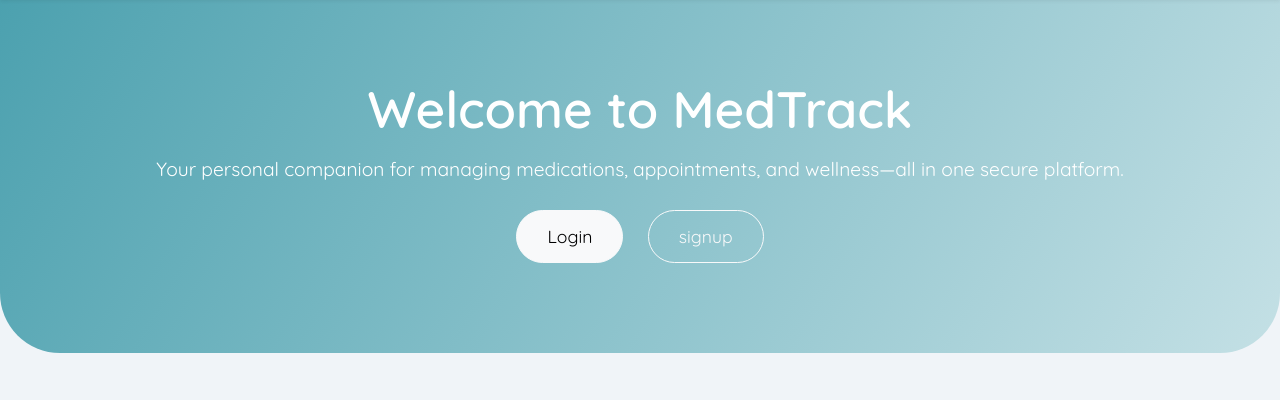
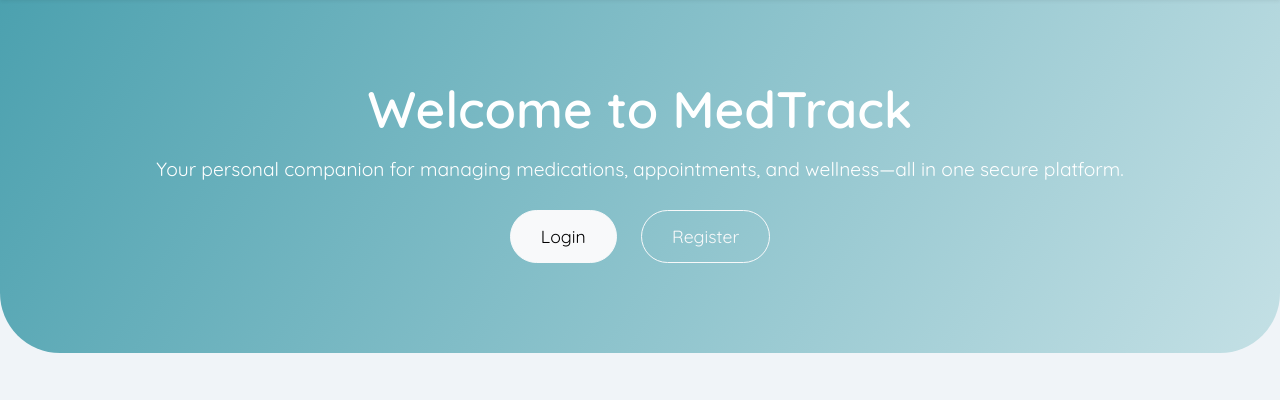
Before and after one commit to Pnvsai888/MedTrack, a Flask app: page / in a window 1280 px wide. Shown: the part 79-479 px from the top of the page. Run offline with Flask 3, Linux system fonts and the light colour scheme.

Commit message:
Update home.html

```diff
--- a/templates/home.html
+++ b/templates/home.html
@@ -23,7 +23,6 @@
             color: #333;
         }
 
-        /* Navbar */
         .navbar {
             background-color: white;
             box-shadow: 0 4px 10px rgba(0, 0, 0, 0.05);
@@ -105,9 +104,9 @@
 
 <body>
 
-    <!-- Top Navigation with Stethoscope Emoji -->
+    <!-- Top Navigation -->
     <nav class="navbar navbar-light shadow-sm px-4 py-3">
-        <a class="navbar-brand d-flex align-items-center" href="#">
+        <a class="navbar-brand d-flex align-items-center" href="/">
             <span class="fs-4 me-2">🩺</span>
             <strong>MedTrack</strong>
             <span class="badge bg-primary ms-3">Healthcare</span>
@@ -122,15 +121,14 @@
         </p>
         <div data-aos="fade-up" data-aos-delay="400">
             <a href="{{ url_for('login') }}" class="btn btn-light btn-custom">Login</a>
-            <a href="{{ url_for('signup') }}" class="btn btn-outline-light btn-custom">signup</a>
+            <a href="{{ url_for('register') }}" class="btn btn-outline-light btn-custom">Register</a>
         </div>
     </section>
 
-    <!-- Features Section -->
+    <!-- Features -->
     <div class="container features text-center">
         <h2 class="mb-5" data-aos="fade-up">Why MedTrack?</h2>
         <div class="row g-4">
-            <!-- Feature 1: Font Awesome icon -->
             <div class="col-md-4" data-aos="zoom-in" data-aos-delay="100">
                 <div class="feature-box">
                     <div class="feature-icon"><i class="fas fa-user-md"></i></div>
@@ -138,8 +136,6 @@
                     <p>Search and connect with verified healthcare professionals across specialties for better care.</p>
                 </div>
             </div>
-
-            <!-- Feature 2 -->
             <div class="col-md-4" data-aos="zoom-in" data-aos-delay="200">
                 <div class="feature-box">
                     <div class="feature-icon">⏰</div>
@@ -147,20 +143,17 @@
                     <p>Never miss a dose! Get personalized reminders and manage your prescriptions efficiently.</p>
                 </div>
             </div>
-
-            <!-- Feature 3 -->
             <div class="col-md-4" data-aos="zoom-in" data-aos-delay="300">
                 <div class="feature-box">
                     <div class="feature-icon">📋</div>
                     <h5>Digital Health Records</h5>
-                    <p>Access your medical history, diagnoses, and prescriptions anytime, anywhere with full privacy.
-                    </p>
+                    <p>Access your medical history, diagnoses, and prescriptions anytime, anywhere with full privacy.</p>
                 </div>
             </div>
         </div>
     </div>
 
-    <!-- How It Works -->
+    <!-- Steps -->
     <div class="container steps-section text-center">
         <h2 class="mb-4" data-aos="fade-up">How It Works</h2>
         <div class="row justify-content-center text-start">
@@ -188,5 +181,4 @@
         AOS.init();
     </script>
 </body>
-
 </html>
```
